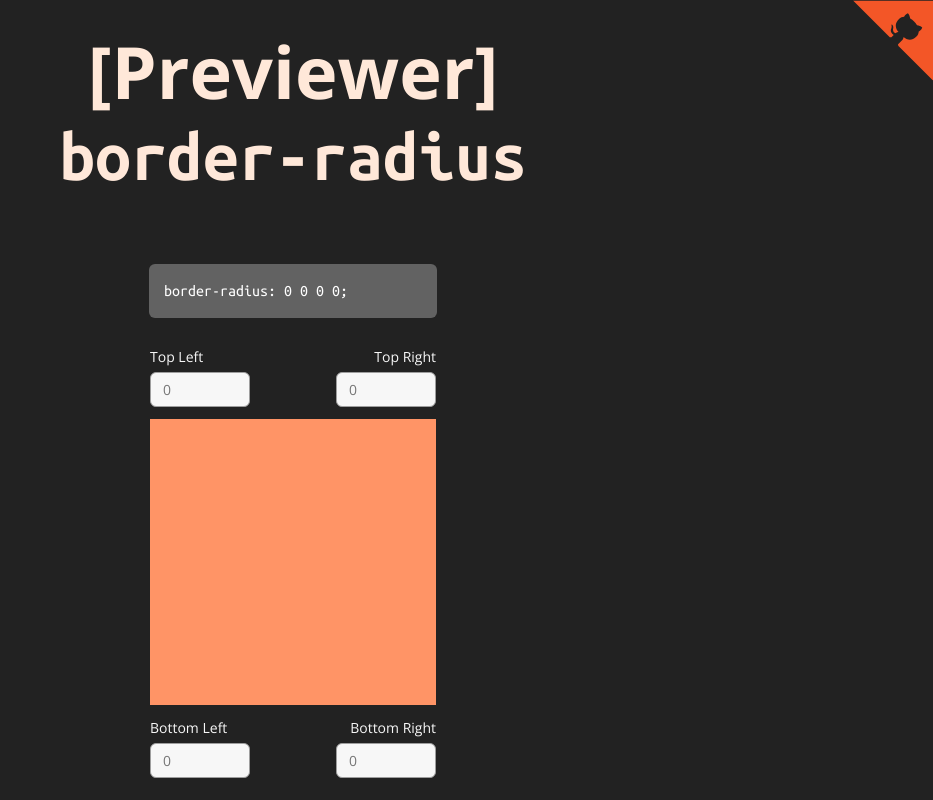
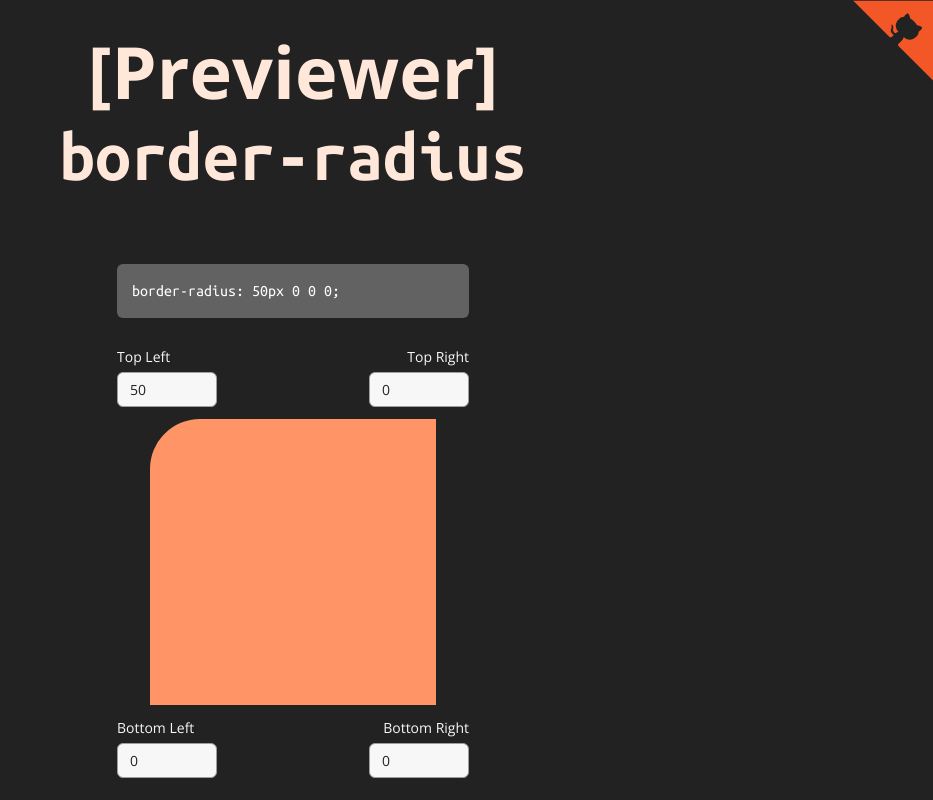
Before and after one commit to csorlandi/css-preview-border-radius, a React (Vite) app: page / in a window 1280 px wide. Shown: the whole page, without its empty margins (347-1280 px from the left). Built offline with nearby package versions, Linux system fonts and the light colour scheme.

Commit message:
feat(feature): implement controlled components to update the previewer border radius

```diff
--- a/src/App.css
+++ b/src/App.css
@@ -50,7 +50,7 @@ section {
   display: flex;
 
   width: 100%;
-  max-width: 18rem;
+  max-width: 22rem;
   border-radius: 0.375rem;
 
   gap: 0.5rem;
@@ -69,7 +69,8 @@ section span {
 
 main {
   margin-top: 1.75rem;
-  max-width: 18rem;
+  width: 100%;
+  max-width: 22rem;
 }
 
 main .row {
@@ -109,5 +110,5 @@ main .border-previewer {
 
   background-color: #ff9466;
 
-  margin: 0.75rem 0;
+  margin: 0.75rem auto;
 }
--- a/src/App.tsx
+++ b/src/App.tsx
@@ -1,8 +1,29 @@
+import { ChangeEvent, useRef, useState } from 'react';
 import GithubLink from './components/GithubLink';
 
 import './App.css';
 
 function App() {
+  const [radiusValues, setRadiusValues] = useState({
+    'top-left-radius': 50,
+    'top-right-radius': 0,
+    'bottom-left-radius': 0,
+    'bottom-right-radius': 0,
+  });
+
+  const borderPreviewerRef = useRef<HTMLDivElement>(null);
+
+  function handleInputChange(event: ChangeEvent<HTMLInputElement>) {
+    const { id, value, max } = event.target;
+
+    if (Number(value) > Number(max)) return;
+
+    setRadiusValues({
+      ...radiusValues,
+      [id]: Number(value),
+    });
+  }
+
   return (
     <div className="App">
       <GithubLink />
@@ -14,31 +35,90 @@ function App() {
 
       <section>
         <span>border-radius:</span>
-        <span>0</span>
-        <span>0</span>
-        <span>0</span>
-        <span>0;</span>
+        <span>
+          {radiusValues['top-left-radius'] > 0
+            ? `${radiusValues['top-left-radius']}px`
+            : radiusValues['top-left-radius']}
+        </span>
+        <span>
+          {radiusValues['top-right-radius'] > 0
+            ? `${radiusValues['top-right-radius']}px`
+            : radiusValues['top-right-radius']}
+        </span>
+        <span>
+          {radiusValues['bottom-left-radius'] > 0
+            ? `${radiusValues['bottom-left-radius']}px`
+            : radiusValues['bottom-left-radius']}
+        </span>
+        <span>
+          {radiusValues['bottom-right-radius'] > 0
+            ? `${radiusValues['bottom-right-radius']}px`
+            : radiusValues['bottom-right-radius']}
+          ;
+        </span>
       </section>
 
       <main>
         <div className="row">
-          <label htmlFor="top-left-border">
+          <label htmlFor="top-left-radius">
             Top Left
-            <input type="number" placeholder="0" id="top-left-border" min={0} step={1} />
+            <input
+              type="number"
+              value={radiusValues['top-left-radius']}
+              onChange={handleInputChange}
+              id="top-left-radius"
+              min={0}
+              max={999}
+              step={1}
+            />
           </label>
-          <label htmlFor="top-right-border">
+          <label htmlFor="top-right-radius">
             Top Right
-            <input type="number" placeholder="0" id="top-right-border" min={0} step={1} />
+            <input
+              type="number"
+              value={radiusValues['top-right-radius']}
+              onChange={handleInputChange}
+              id="top-right-radius"
+              min={0}
+              max={999}
+              step={1}
+            />
           </label>
         </div>
-        <div className="border-previewer" />
+        <div
+          ref={borderPreviewerRef}
+          className="border-previewer"
+          style={{
+            borderTopLeftRadius: radiusValues['top-left-radius'],
+            borderTopRightRadius: radiusValues['top-right-radius'],
+            borderBottomLeftRadius: radiusValues['bottom-left-radius'],
+            borderBottomRightRadius: radiusValues['bottom-right-radius'],
+          }}
+        />
         <div className="row">
-          <label htmlFor="bottom-left-border">
-            Bottom Left <input type="number" placeholder="0" id="bottom-left-border" min={0} step={1} />
+          <label htmlFor="bottom-left-radius">
+            Bottom Left
+            <input
+              type="number"
+              value={radiusValues['bottom-left-radius']}
+              onChange={handleInputChange}
+              id="bottom-left-radius"
+              min={0}
+              max={999}
+              step={1}
+            />
           </label>
-          <label htmlFor="bottom-right-border">
+          <label htmlFor="bottom-right-radius">
             Bottom Right
-            <input type="number" placeholder="0" id="bottom-right-border" min={0} step={1} />
+            <input
+              type="number"
+              value={radiusValues['bottom-right-radius']}
+              onChange={handleInputChange}
+              id="bottom-right-radius"
+              min={0}
+              max={999}
+              step={1}
+            />
           </label>
         </div>
       </main>
```
